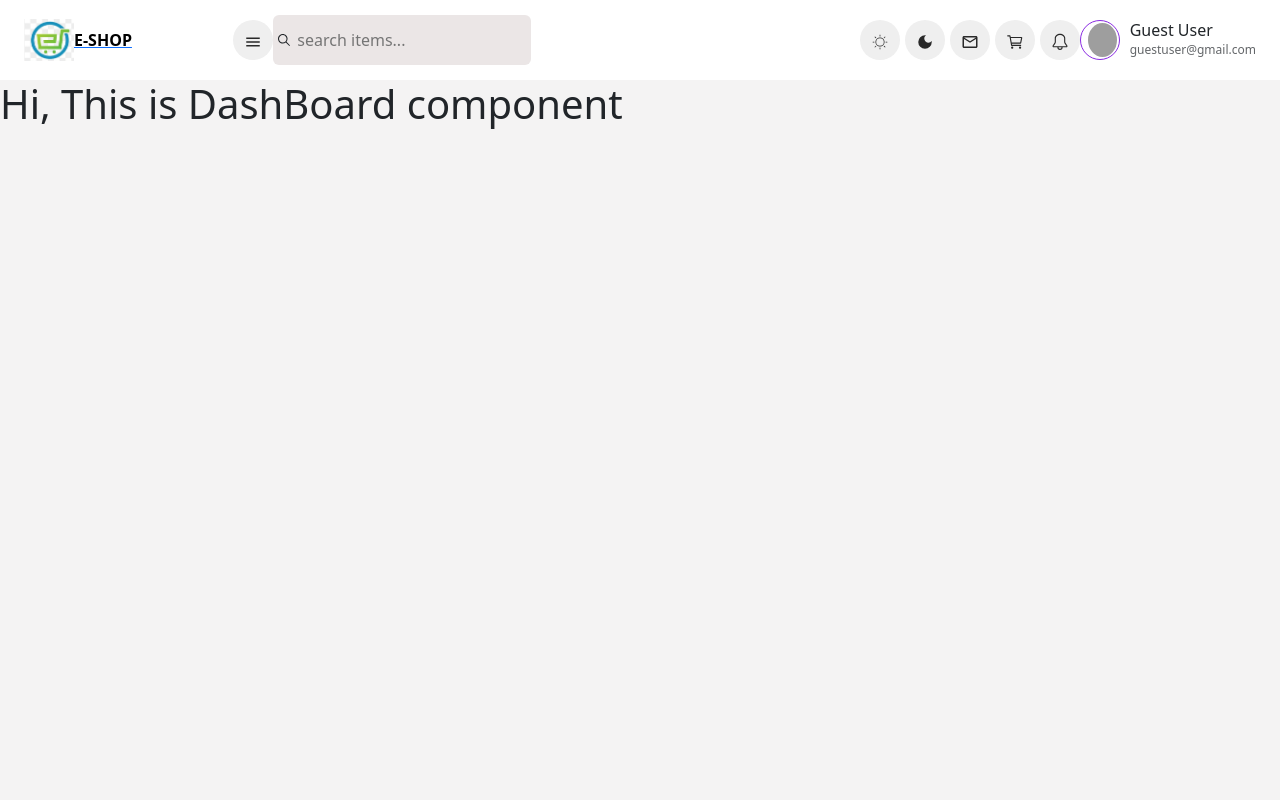
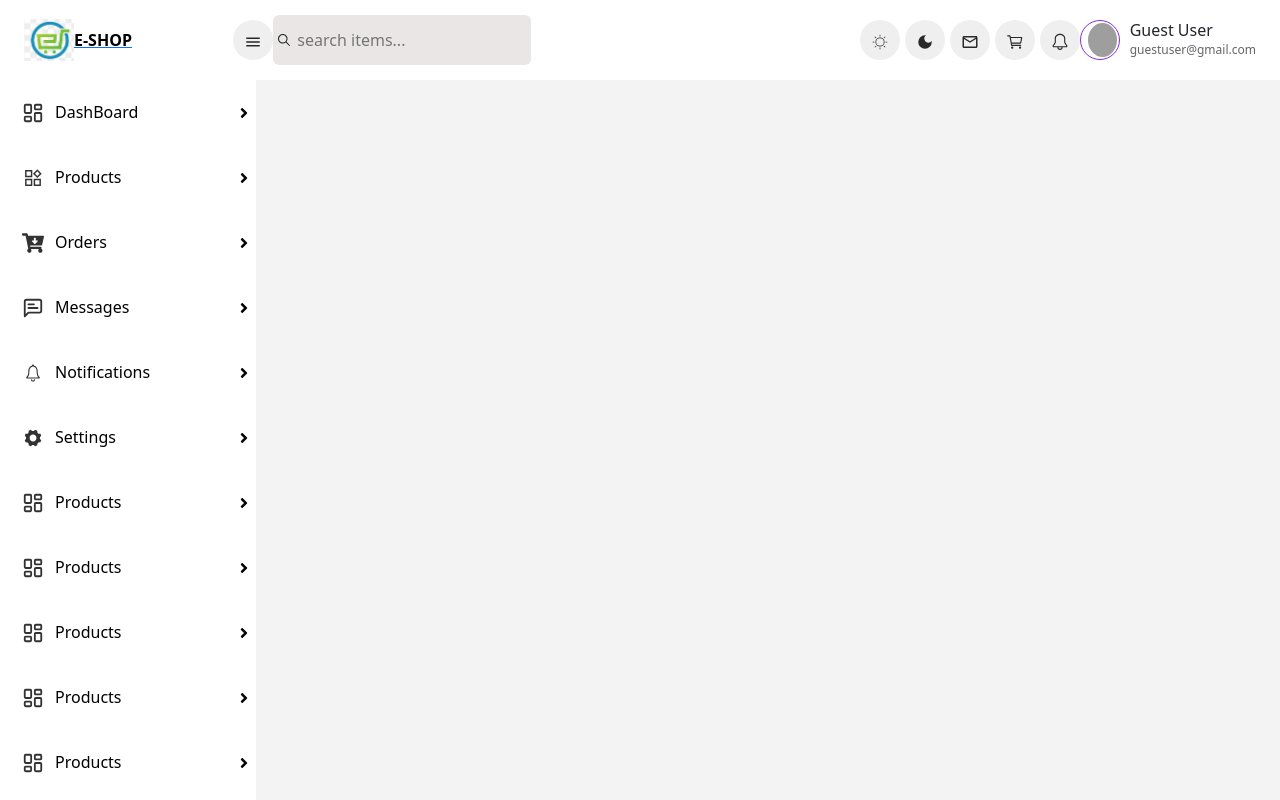
Before and after one commit to hasanhabib16011998/react-dashboard, a React (Create React App) app: page / in a window 1280 px wide. Built offline with nearby package versions, Linux system fonts and the light colour scheme; grey boxes are pictures that could not be loaded.

Commit message:
completed sidebar

```diff
--- a/src/App.css
+++ b/src/App.css
@@ -12,6 +12,10 @@
   width:100%;
   height:80px;
   background: #fff;
+  position:fixed;
+  top:0px;
+  left:0px;
+  z-index: 1000;
 
 }
 header .row{margin:0px !important;}
--- a/src/App.js
+++ b/src/App.js
@@ -3,15 +3,26 @@
 import "bootstrap/dist/css/bootstrap.min.css";
 import DashBoard from './pages/dashboard';
 import Header from './components/Header';
+import SideBar from './components/Sidebar';
 
 function App() {
   return (
     <BrowserRouter>
     <Header/>
+    <div className='main d-flex'>
+      <div className='sidebarWrapper'>
+        <SideBar/>
+      </div>
+      <div className='content'>
       <Routes>
         <Route path={'/'} exact={true} element={<DashBoard/>}/>
         <Route path={'/dashboard'} exact={true} element={<DashBoard/>}/>
       </Routes>
+
+      </div>
+
+    </div>
+
     </BrowserRouter>
   );
 }
--- /dev/null
+++ b/src/components/Sidebar/index.js
@@ -0,0 +1,141 @@
+import React,{useState} from 'react';
+import "./sidebar.css";
+import { LuLayoutDashboard } from "react-icons/lu";
+import { FaAngleRight,FaAngleDown } from "react-icons/fa";
+import { AiOutlineProduct } from "react-icons/ai";
+import { FaCartArrowDown } from "react-icons/fa";
+import { LuMessageSquareText } from "react-icons/lu";
+import { IoIosNotificationsOutline } from "react-icons/io";
+import { IoIosSettings } from "react-icons/io";
+import { Link } from 'react-router-dom';
+
+export default function SideBar() {
+    const [isProductMenuOpen, setIsProductMenuOpen] = useState(false);
+    const toggleProductMenu = () => {
+        setIsProductMenuOpen(!isProductMenuOpen);
+    };
+  return (
+    <>
+    <div className='sidebar'>
+        <ul>
+            <li>
+                <button className='w-100'>
+                    <span className='icon'><LuLayoutDashboard/></span>
+                    DashBoard
+                    <span className='arrow'><FaAngleRight/></span>
+                </button>
+            </li>
+            <li>
+                <button className='w-100' onClick={toggleProductMenu}>
+                    <span className='icon'><AiOutlineProduct/></span>
+                    Products
+                    <span className='arrow'>
+                    {isProductMenuOpen ? <FaAngleDown /> : <FaAngleRight />}
+                    </span>
+                </button>
+                {isProductMenuOpen && (
+                <ul className='submenu'>
+                    <li><Link to="#">Product List</Link></li>
+                    <li><Link to="#">Product View</Link></li>
+                    <li><Link to="#">Product Upload</Link></li>
+                </ul>
+                 )}
+            </li>
+            <li>
+                <button className='w-100'>
+                    <span className='icon'><FaCartArrowDown/></span>
+                    Orders
+                    <span className='arrow'><FaAngleRight/></span>
+                </button>
+            </li>
+            <li>
+                <button className='w-100'>
+                    <span className='icon'><LuMessageSquareText/></span>
+                    Messages
+                    <span className='arrow'><FaAngleRight/></span>
+                </button>
+            </li>
+            <li>
+                <button className='w-100'>
+                    <span className='icon'><IoIosNotificationsOutline/></span>
+                    Notifications
+                    <span className='arrow'><FaAngleRight/></span>
+                </button>
+            </li>
+            <li>
+                <button className='w-100'>
+                    <span className='icon'><IoIosSettings/></span>
+                    Settings
+                    <span className='arrow'><FaAngleRight/></span>
+                </button>
+            </li>
+            <li>
+                <button className='w-100'>
+                    <span className='icon'><LuLayoutDashboard/></span>
+                    Products
+                    <span className='arrow'><FaAngleRight/></span>
+                </button>
+            </li>
+            <li>
+                <button className='w-100'>
+                    <span className='icon'><LuLayoutDashboard/></span>
+                    Products
+                    <span className='arrow'><FaAngleRight/></span>
+                </button>
+            </li>
+            <li>
+                <button className='w-100'>
+                    <span className='icon'><LuLayoutDashboard/></span>
+                    Products
+                    <span className='arrow'><FaAngleRight/></span>
+                </button>
+            </li>
+            <li>
+                <button className='w-100'>
+                    <span className='icon'><LuLayoutDashboard/></span>
+                    Products
+                    <span className='arrow'><FaAngleRight/></span>
+                </button>
+            </li>
+            <li>
+                <button className='w-100'>
+                    <span className='icon'><LuLayoutDashboard/></span>
+                    Products
+                    <span className='arrow'><FaAngleRight/></span>
+                </button>
+            </li>
+            <li>
+                <button className='w-100'>
+                    <span className='icon'><LuLayoutDashboard/></span>
+                    Products
+                    <span className='arrow'><FaAngleRight/></span>
+                </button>
+            </li>
+            <li>
+                <button className='w-100'>
+                    <span className='icon'><LuLayoutDashboard/></span>
+                    Products
+                    <span className='arrow'><FaAngleRight/></span>
+                </button>
+            </li>
+            <li>
+                <button className='w-100'>
+                    <span className='icon'><LuLayoutDashboard/></span>
+                    Products
+                    <span className='arrow'><FaAngleRight/></span>
+                </button>
+            </li>
+            <li>
+                <button className='w-100'>
+                    <span className='icon'><LuLayoutDashboard/></span>
+                    Products
+                    <span className='arrow'><FaAngleRight/></span>
+                </button>
+            </li>
+
+        </ul>
+
+    </div>
+    </>
+  )
+}
--- /dev/null
+++ b/src/components/Sidebar/sidebar.css
@@ -0,0 +1,91 @@
+.main .sidebarWrapper {
+    width:20%;
+    flex: 0 0 20%;
+    transition: all 0.3s ease-in-out;
+
+}
+
+.main .sidebarWrapper .sidebar {
+    width:20%;
+    height: 100vh;
+    max-height: calc(100%-70px);
+    position: fixed;
+    top:80px;
+    left:0px;
+    background: #fff;
+    overflow-y: scroll;
+    overflow-x: hidden;
+    padding-bottom: 40px;
+}
+.main .sidebarWrapper .sidebar::-webkit-scrollbar{display:none}
+.main .sidebarWrapper:hover .sidebar::-webkit-scrollbar{display:block}
+.main .sidebarWrapper .sidebar ul {
+    margin-bottom: 0px;
+    padding-left: 0px !important;
+}
+.main .sidebarWrapper .sidebar ul li{
+    list-style:none;
+
+}
+.main .sidebarWrapper .sidebar ul li button{
+    color: #000;
+    text-align:left;
+    justify-content: left;
+    border-radius: 0px !important;
+    text-transform: capitalize !important;
+    border:transparent;
+    background-color: inherit;
+    display:flex;
+    padding-bottom: 20px;
+    padding-top: 20px;
+    padding-left:20px;
+}
+
+.main .sidebarWrapper .sidebar ul li button .icon{
+    display: flex;
+    justify-content: center;
+    width:25px;
+    height:25px;
+    align-items: center;
+    margin-right: 10px;
+}
+.main .sidebarWrapper .sidebar ul li button .icon svg{
+    color:#000;
+    opacity:0.8;
+    font-size:22px;
+}
+
+.main .sidebarWrapper .sidebar ul li button .arrow{
+    margin-left: auto;
+    display:flex;
+    align-items: center;
+    justify-content: center;
+    width:25px;
+    height:25px;
+}
+.main .sidebarWrapper .sidebar ul li button:hover{
+    background-color: #f1f1f1;
+}
+.main .sidebarWrapper .sidebar ul .submenu{
+    padding:0px 45px;
+    margin-left: 40px;
+    border-left: 1px solid rgba(0,0,0,0.1);
+    padding-left: 25px !important;
+}
+.main .sidebarWrapper .sidebar ul .submenu li{
+    width:100%;
+    list-style: none;
+    text-decoration: none;
+    display:block;
+    padding: 5px 0px;
+    font-size:14px;
+    transition:all 0.3s ease-in-out;
+}
+.main .sidebarWrapper .sidebar ul .submenu li a:hover{
+    color:cornflowerblue !important;
+    transition: 0;
+}
+.main .sidebarWrapper .sidebar ul .submenu li a{
+    color:#000;
+    text-decoration: none;
+}
```
